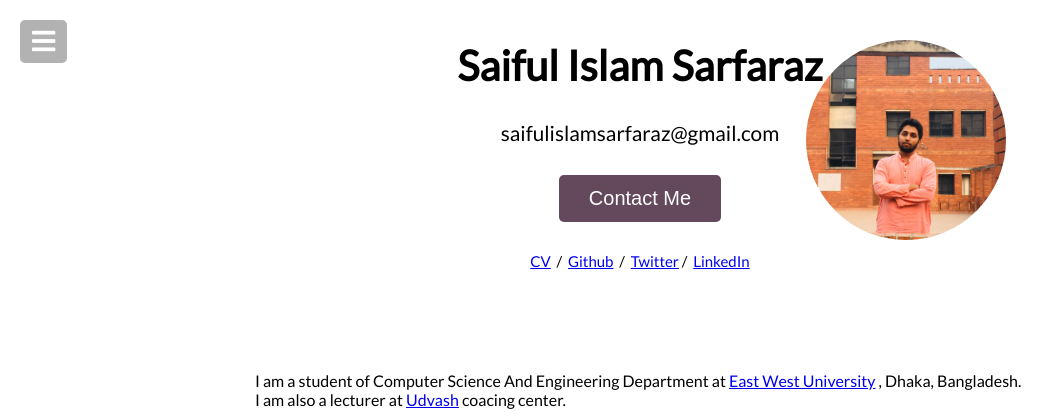
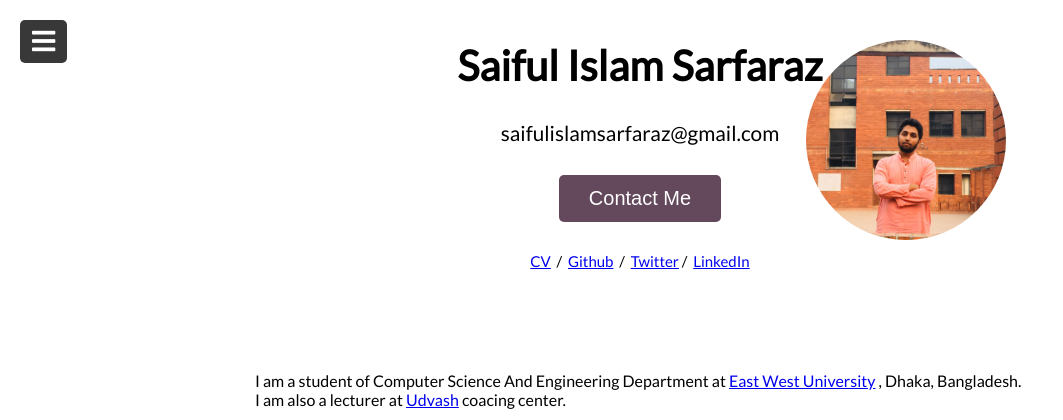
Before and after one commit to saifulislamsarfaraz/saifulislamsarfaraz.github.io, a PHP site: page / in a window 1280 px wide. Shown: the top 420 px of the page, without its empty margins (0-1063 px from the left). Run offline with PHP 8.4, Linux system fonts and the light colour scheme; some libraries are stand-ins or nearby versions.

Commit message:
Update style.css

```diff
--- a/style.css
+++ b/style.css
@@ -115,7 +115,7 @@ button:focus {
 }
 
 .toggle {
-  background-color: rgba(0, 0, 0, 0.3);
+   background-color: rgba(0, 0, 0, 0.781);
   position: absolute;
   top: 20px;
   left: 20px;
```
